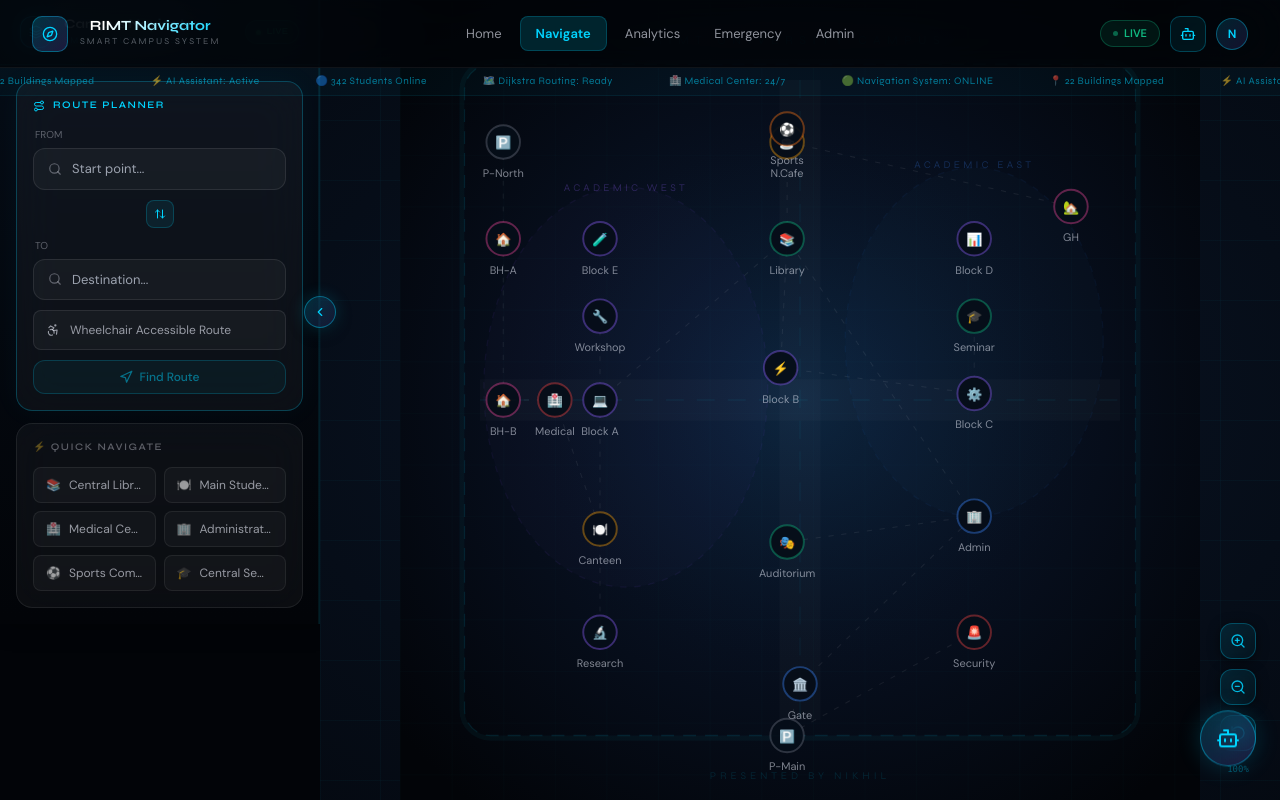
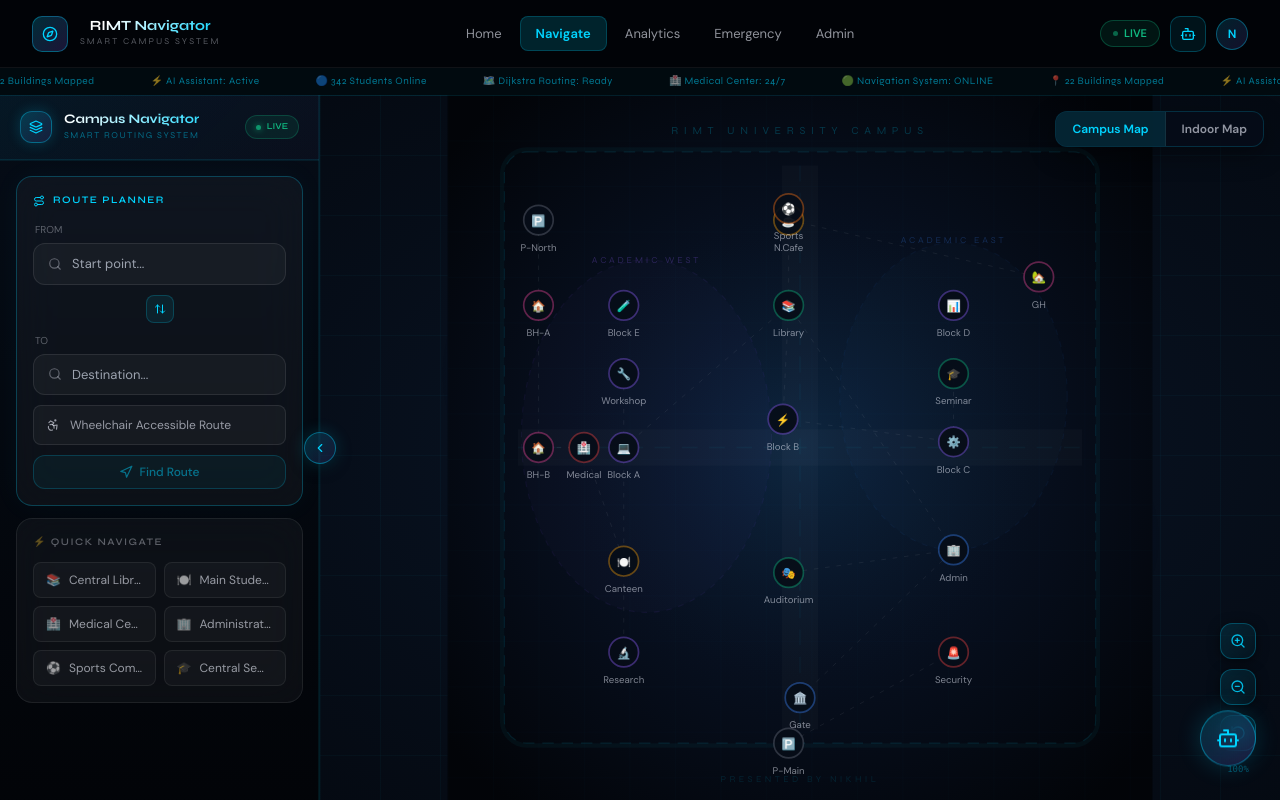
Before and after one commit to Nikhilkr2105/Campus-Compass, a Next.js app: page /navigator in a window 1280 px wide. Built offline with nearby package versions, Linux system fonts and the light colour scheme.

Commit message:
Fixed Indoor Nav

```diff
--- a/app/navigator/page.tsx
+++ b/app/navigator/page.tsx
@@ -2,15 +2,19 @@
 
 import { useState, useCallback } from "react";
 import { CampusMap } from "@/components/map/CampusMap";
+import { FloorMap } from "@/components/map/FloorMap";
 import { Sidebar } from "@/components/navigation/Sidebar";
 import { Building } from "@/data/buildings";
 import { NavigationRoute } from "@/types/navigation";
+
+type NavigatorMode = "campus" | "indoor";
 
 export default function NavigatorPage() {
   const [route,        setRoute]        = useState<NavigationRoute | null>(null);
   const [currentStep,  setCurrentStep]  = useState(0);
   const [isNavigating, setIsNavigating] = useState(false);
   const [selected,     setSelected]     = useState<Building | null>(null);
+  const [mode,         setMode]         = useState<NavigatorMode>("campus");
 
   const handleBuildingClick = useCallback((b: Building) => {
     setSelected((prev) => prev?.id === b.id ? null : b);
@@ -56,12 +60,16 @@ export default function NavigatorPage() {
 
   return (
     <div
-  className="flex bg-grid min-h-screen"
+      className="bg-grid"
       style={{
+        height: "100vh",
+        paddingTop: 95,
         background: "var(--bg-1)",
         overflow: "hidden",
       }}
     >
+      <div className="flex h-full overflow-hidden">
+        {mode === "campus" && (
           <Sidebar
             selectedBuilding={selected}
             route={route}
@@ -76,16 +84,58 @@ export default function NavigatorPage() {
             onCloseBuilding={handleCloseBuilding}
             onNavigateTo={handleNavigateTo}
           />
+        )}
 
-      <div className="flex-1 overflow-hidden">
+        <div className="relative flex-1 overflow-hidden">
+          <div
+            className="absolute top-4 right-4 z-30 flex rounded-xl overflow-hidden"
+            style={{
+              background: "rgba(6,13,24,0.92)",
+              border: "1px solid rgba(0,212,255,0.18)",
+              backdropFilter: "blur(16px)",
+              boxShadow: "0 8px 24px rgba(0,0,0,0.35)",
+            }}
+          >
+            {([
+              { id: "campus", label: "Campus Map" },
+              { id: "indoor", label: "Indoor Map" },
+            ] as const).map((item) => {
+              const active = mode === item.id;
+              return (
+                <button
+                  key={item.id}
+                  onClick={() => setMode(item.id)}
+                  className="px-4 py-2 text-[12px] font-semibold transition-colors"
+                  style={{
+                    background: active ? "rgba(0,212,255,0.12)" : "transparent",
+                    color: active ? "var(--cyan)" : "var(--text-2)",
+                    border: "none",
+                    borderRight: item.id === "campus" ? "1px solid rgba(255,255,255,0.06)" : "none",
+                    cursor: "pointer",
+                    fontFamily: "var(--font-body)",
+                  }}
+                >
+                  {item.label}
+                </button>
+              );
+            })}
+          </div>
+
+          {mode === "campus" ? (
             <CampusMap
               route={route?.path ?? []}
               selectedBuilding={selected}
               currentStep={currentStep}
               isNavigating={isNavigating}
               onBuildingClick={handleBuildingClick}
-          height="100vh"
+              height="100%"
             />
+          ) : (
+            <div className="h-full p-4 pt-16">
+              <FloorMap />
+            </div>
+          )}
+        </div>
       </div>
     </div>
   );
```
Lines whose indentation alone changed are shown as unchanged.
